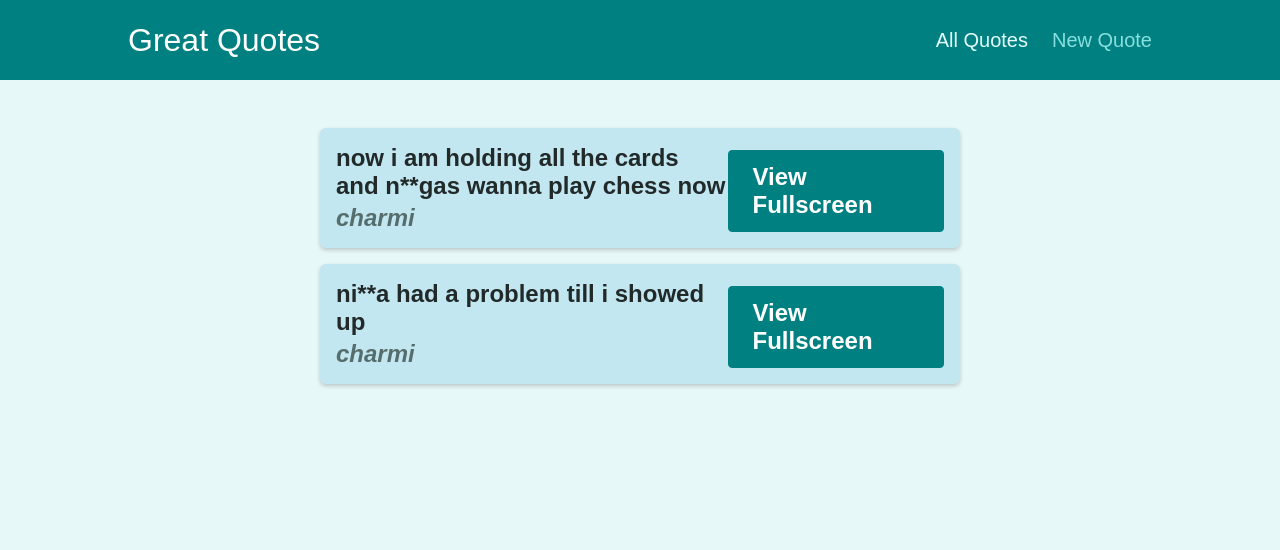
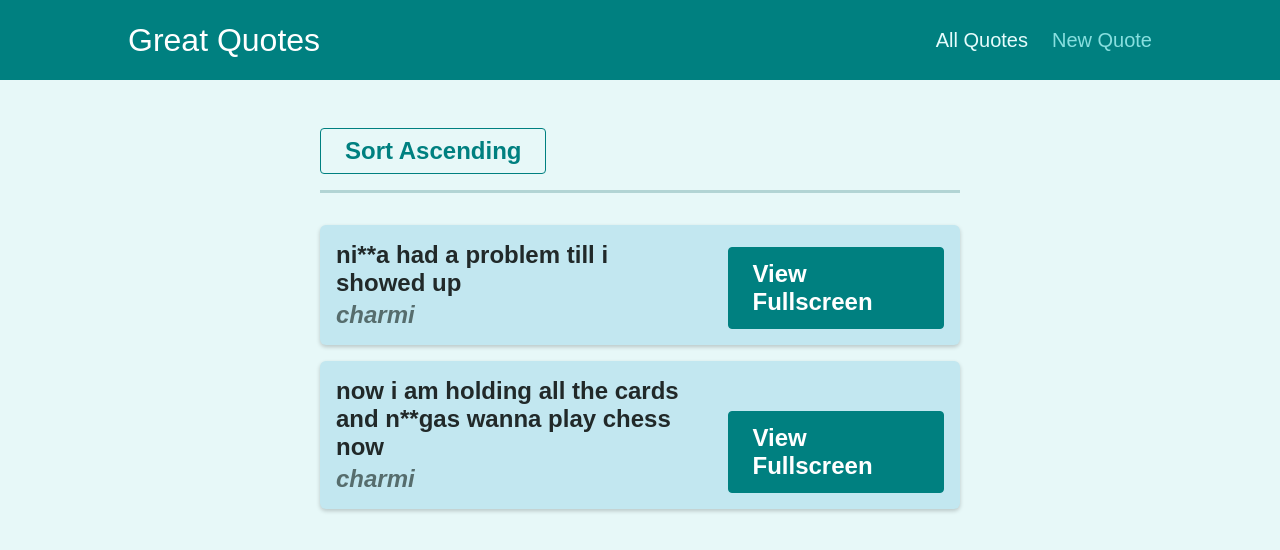
Before and after one commit to harasees-singh/routing-project, a React (Create React App) app: page /quotes in a window 1280 px wide. Shown: the top 550 px of the page. Built offline with nearby package versions, Linux system fonts and the light colour scheme.

Commit message:
sorting done

```diff
--- a/src/components/quotes/QuoteItem.module.css
+++ b/src/components/quotes/QuoteItem.module.css
@@ -23,6 +23,7 @@
   margin: 0;
   text-align: left;
   font-size: 1.5rem;
+  padding-right: 30px;
   color: #212929;
 }
 
--- a/src/components/quotes/QuoteList.js
+++ b/src/components/quotes/QuoteList.js
@@ -1,11 +1,36 @@
 import { Fragment } from 'react';
+import { useHistory, useLocation } from 'react-router-dom';
 
 import QuoteItem from './QuoteItem';
 import classes from './QuoteList.module.css';
 
 const QuoteList = (props) => {
+    const sortQuotes = (quotes, ascending) => {
+        return quotes.sort((quoteA, quoteB) => {
+            if (ascending) {
+                return quoteA.id > quoteB.id ? 1 : -1;
+            } else {
+                return quoteA.id < quoteB.id ? 1 : -1;
+            }
+        });
+    };
+    const history = useHistory();
+    const location = useLocation();
+
+    const queryParams = new URLSearchParams(location.search);
+    const isSortingAscending = queryParams.get('sort') === 'asc';
+
+    sortQuotes(props.quotes, isSortingAscending)
+
+    const sortHandler = () => {
+        history.push('/quotes?sort=' + `${isSortingAscending ? 'dsc' : 'asc'}`)
+    }
+
     return (
         <Fragment>
+            <div className={classes.sorting}>
+                <button onClick={sortHandler}>Sort {isSortingAscending ? 'Descending' : 'Ascending'}</button>
+            </div>
             <ul className={classes.list}>
                 {props.quotes.map((quote) => (
                     <QuoteItem
```
Also changed, not shown: 1 other file (tests, documents, lock files or other folders). Lines whose indentation alone changed are shown as unchanged.
